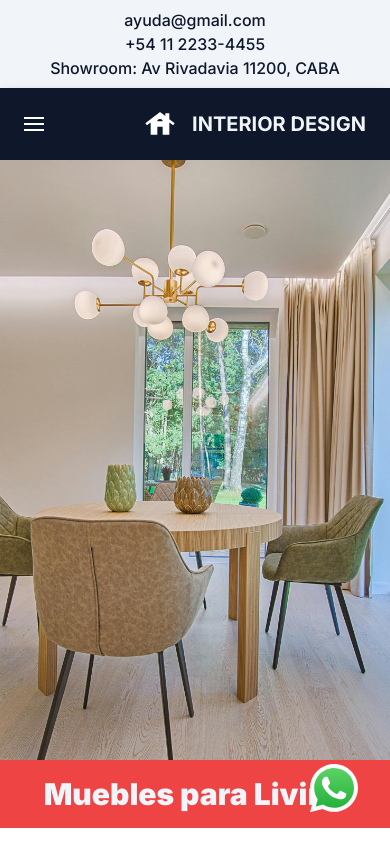
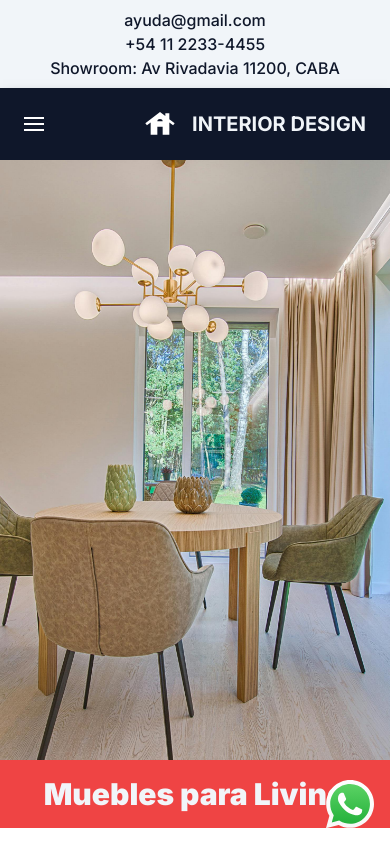
Before and after one commit to Arielstereo/Web-Next, a Next.js app: page /living in a window 390 px wide. Shown: the top 844 px of the page. Built offline with nearby package versions, Linux system fonts and the light colour scheme.

Commit message:
fixed button wsp

```diff
--- a/src/components/button/WspButton.jsx
+++ b/src/components/button/WspButton.jsx
@@ -3,7 +3,7 @@ const WspButton = () => {
     <a
       href="https://api.whatsapp.com/send?phone=1122334455&text=Hola%20quisiera%20hacer%20una%20consulta:"
       target="_blank"
-      className="z-50 absolute md:fixed right-8 bottom-8 md:bottom-16 cursor-pointer animate-pulse w-12 h-12 md:w-14 md:h-14"
+      className="z-50 fixed right-4 md:right-8 bottom-4 md:bottom-16 cursor-pointer animate-pulse w-12 h-12 md:w-14 md:h-14"
     >
       <svg
         xmlns="http://www.w3.org/2000/svg"
--- a/src/components/maps/GoogleMapMobile.jsx
+++ b/src/components/maps/GoogleMapMobile.jsx
@@ -2,7 +2,7 @@
 const GoogleMapMobile = () => {
   return (
     <div className="block sm:hidden">
-      <iframe src="https://www.google.com/maps/embed?pb=!1m18!1m12!1m3!1d3282.6172024081425!2d-58.524978324152485!3d-34.63911267294163!2m3!1f0!2f0!3f0!3m2!1i1024!2i768!4f13.1!3m3!1m2!1s0x95bcc847bea9f173%3A0xdce597e2ebc5620c!2sAv.%20Rivadavia%2011200%2C%20C1408%20Cdad.%20Aut%C3%B3noma%20de%20Buenos%20Aires!5e0!3m2!1ses-419!2sar!4v1715026447630!5m2!1ses-419!2sar" width="280" height="300" allowfullscreen="" loading="lazy" referrerpolicy="no-referrer-when-downgrade"></iframe>
+      <iframe src="https://www.google.com/maps/embed?pb=!1m18!1m12!1m3!1d3282.6172024081425!2d-58.524978324152485!3d-34.63911267294163!2m3!1f0!2f0!3f0!3m2!1i1024!2i768!4f13.1!3m3!1m2!1s0x95bcc847bea9f173%3A0xdce597e2ebc5620c!2sAv.%20Rivadavia%2011200%2C%20C1408%20Cdad.%20Aut%C3%B3noma%20de%20Buenos%20Aires!5e0!3m2!1ses-419!2sar!4v1715026447630!5m2!1ses-419!2sar" width="280" height="300" allowFullScreen="" loading="lazy" referrerPolicy="no-referrer-when-downgrade"></iframe>
     </div>
   )
 }
```
